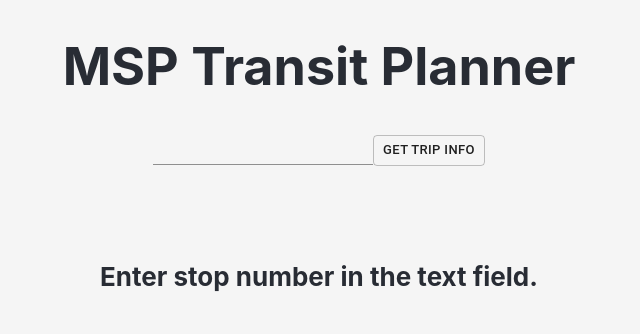
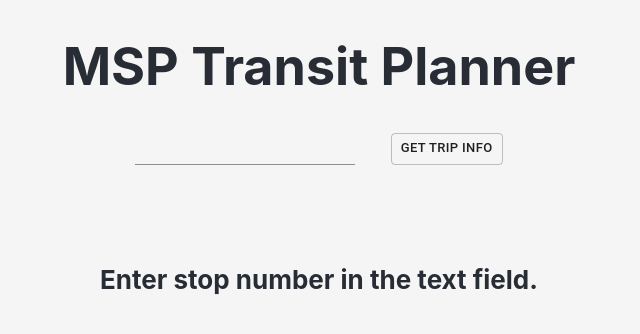
Before and after one commit to cjdufault/msp-next-trip, a React (Create React App) app: page / in a window 1280 px wide. Shown: the top 334 px of the page, without its empty margins (321-961 px from the left). Built offline with nearby package versions, Linux system fonts and the light colour scheme.

Commit message:
update spacing

```diff
--- a/src/App.css
+++ b/src/App.css
@@ -28,12 +28,19 @@
 }
 
 .saved-stops {
-  padding-top: 20px;
+  padding-top: 15px;
   display: flex;
   flex-wrap: wrap;
-  justify-content: center;
+  justify-content: space-evenly;
 }
 
 .save-unsave-btn-area {
+  padding-top: 10px;
   min-height: 5vh;
 }
+
+.stop-input-form {
+  display: flex;
+  flex-wrap: wrap;
+  justify-content: space-evenly;
+}
--- a/src/components/NextTripLookup.jsx
+++ b/src/components/NextTripLookup.jsx
@@ -116,7 +116,10 @@ export const NextTripLookup = () => {
   return (
     <div>
       <div>
-        <form onSubmit={handleGetNextTrip}>
+        <form
+          onSubmit={handleGetNextTrip}
+          className={'stop-input-form'}
+        >
           <IntegerInput
             value={stopNumber}
             id={'stop-number-input'}
```
